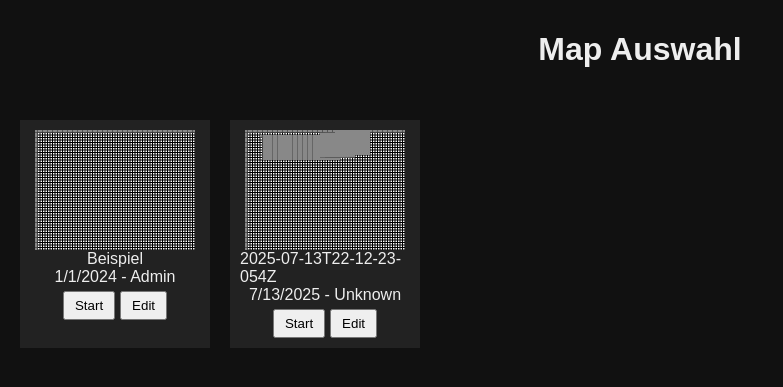
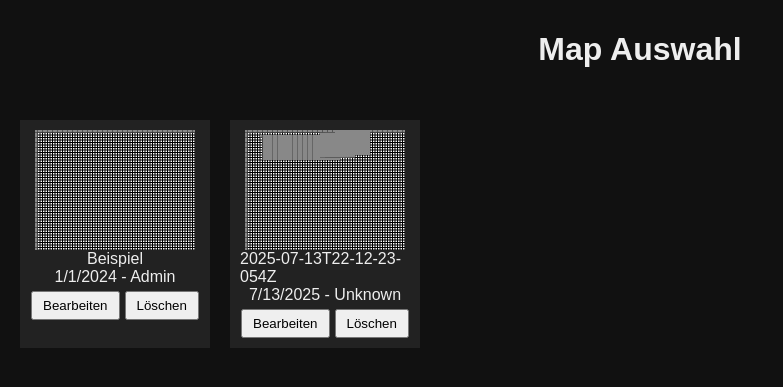
Before and after one commit to Exekutiveone/Virtaul_Ares, a Flask app: page /maps in a window 1280 px wide. Shown: the top 387 px of the page, without its empty margins (0-783 px from the left). Run offline with Flask 2, Linux system fonts and the light colour scheme.

Commit message:
Add map overview with edit and delete

```diff
--- a/server.py
+++ b/server.py
@@ -123,12 +123,22 @@ def sequences_api():
         return jsonify(load_seq_list())
 
 
-@app.route('/api/csv-maps/<filename>', methods=['PUT'])
+@app.route('/api/csv-maps/<filename>', methods=['PUT', 'DELETE'])
 def update_csv_map(filename):
     secure_name = secure_filename(filename)
     path = os.path.join(CSV_MAPS_FOLDER, secure_name)
+
+    if request.method == 'DELETE':
+        if os.path.exists(path):
+            os.remove(path)
+        maps_list = load_csv_map_list()
+        maps_list = [m for m in maps_list if m['file'] != secure_name]
+        save_csv_map_list(maps_list)
+        return '', 204
+
     if not os.path.exists(path):
         return jsonify({'error': 'not found'}), 404
+
     data = request.get_json(force=True)
     csv_data = data.get('csv')
     if not csv_data:
--- a/static/src/index.js
+++ b/static/src/index.js
@@ -4,6 +4,7 @@ async function loadList() {
   const res = await fetch('/api/csv-maps');
   const maps = await res.json();
   const grid = document.getElementById('mapGrid');
+  grid.innerHTML = '';
   for (const m of maps) {
     const tile = document.createElement('div');
     tile.className = 'tile';
@@ -12,8 +13,8 @@ async function loadList() {
       <div class="name">${m.name}</div>
       <div class="meta">${new Date(m.created).toLocaleDateString()} - ${m.creator}</div>
       <div class="buttons">
-        <button class="start">Start</button>
-        <button class="edit">Edit</button>
+        <button class="edit">Bearbeiten</button>
+        <button class="delete">Löschen</button>
       </div>`;
     grid.appendChild(tile);
     const canvas = tile.querySelector('canvas');
@@ -24,12 +25,16 @@ async function loadList() {
     gm.drawGrid(ctx);
     gm.obstacles.forEach((o) => o.draw(ctx));
     if (gm.target) gm.target.draw(ctx);
-    tile.querySelector('.start').addEventListener('click', () => {
-      window.location.href = '/map2?map=/static/maps/' + encodeURIComponent(m.file);
-    });
     tile.querySelector('.edit').addEventListener('click', () => {
       window.location.href =
         '/map2?map=/static/maps/' + encodeURIComponent(m.file) + '&editor=1';
+    });
+    tile.querySelector('.delete').addEventListener('click', async () => {
+      if (!confirm('Diese Karte wirklich löschen?')) return;
+      await fetch('/api/csv-maps/' + encodeURIComponent(m.file), {
+        method: 'DELETE',
+      });
+      loadList();
     });
   }
 }
--- a/templates/landing.html
+++ b/templates/landing.html
@@ -11,6 +11,6 @@
 <body>
   <h1>Virtual Ares</h1>
   <a href="/sequence">Befehlseingabe</a>
-  <a href="/map2?editor=1">Karteneditor</a>
-</body>
+  <a href="/maps">Karteneditor</a>
+  </body>
 </html>
```
